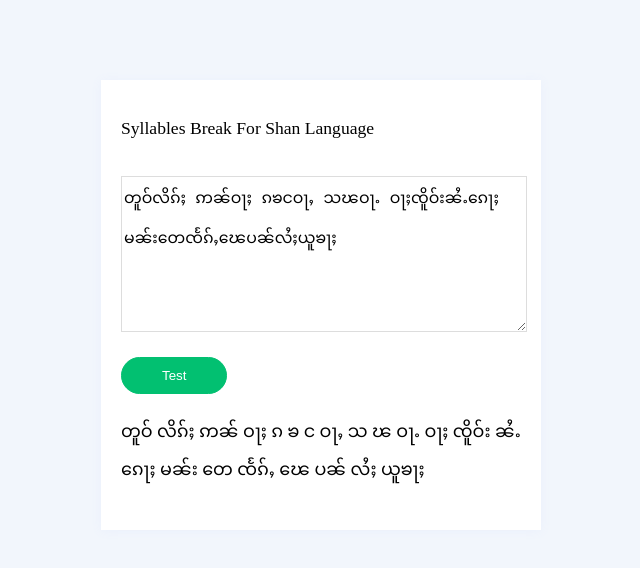
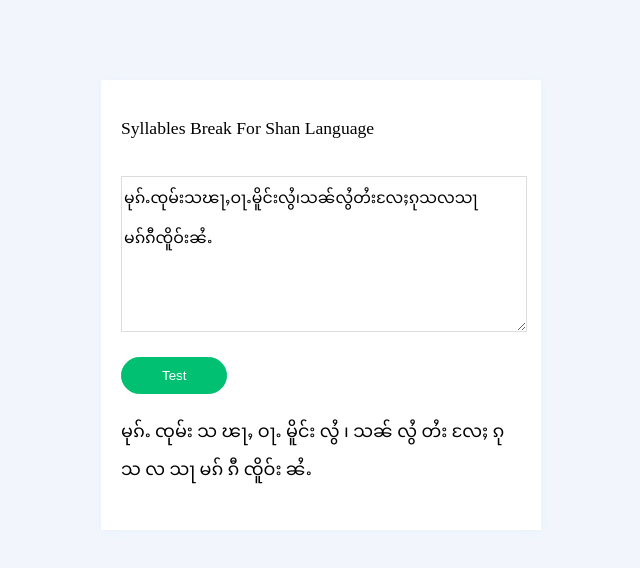
Before and after one commit to haohaaorg/shan-syllable-break, a plain HTML site: page index.html in a window 1280 px wide. Both pictures are taken after a click on the button "Test". Shown: the whole page, without its empty margins (319-959 px from the left). Drawn offline with Linux system fonts and the light colour scheme.

Commit message:
add breaks

```diff
--- a/index.html
+++ b/index.html
@@ -65,7 +65,7 @@
     <div class="container">
         <div class="center-box">
             <p>Syllables Break For Shan Language</p>
-            <textarea class="str">တူဝ်လိၵ်ႈ ဢၼ်ဝႃႈ ၵၶငဝႃႇ သၽဝႃႉ ဝႃႈၸိူဝ်းၼႆႉၵေႃႈမၼ်းတေၸႅၵ်ႇၽေပၼ်လႆႈယူၶႃႈ</textarea>
+            <textarea class="str">မုၵ်ႉၸုမ်းသၽႃႇဝႃႉမိူင်းလွႆ၊သၼ်လွႆတႆးလႄႈၵုသလသႃမၵ်ၵီၸိူဝ်းၼႆႉ</textarea>
             <button class="btn test">Test</button>
             <div class="res"></div>
         </div>
--- a/syllable-break.js
+++ b/syllable-break.js
@@ -4,15 +4,18 @@ document.querySelector(".test").addEventListener("click", e => {
 
     const tones = '\u1087|\u1088|\u1038|\u1089|\u108A';
     const ngaPyet = '\u103A';
+    const tits = '\u1030|\u102F';
     const ayeSai = '\u1031|\u1084';
     const ar = '\u1083';
+    const breaks = '\u104A|104B';
     const kaikurn = '\u1086';
     const tarngkakyan = '\u102E';
     const consonants = '\u1075|\u1076|\u1004|\u1078|\u101E|\u107A|\u1010|\u1011|\u107C|\u1015|\u107D|\u107E|\u1019|\u101A|\u101B|\u101C|\u101D|\u1081|\u1022';
 
-    const toneReg = new RegExp(`[${tones}]`, 'gmi');
+    const toneReg = new RegExp(`[${tones}|${breaks}]`, 'gmi');
     const frontReg = new RegExp(`[${ngaPyet}|${kaikurn}|${ar}|${tarngkakyan}]+[^${tones}]`, 'gmi');
     const backReg = new RegExp(`[${ayeSai}]+[^${tones}|${ar}]`, 'gmi');
+    const titsReg = new RegExp(`[${consonants}]+[${tits}]+[${consonants}]+[^${ngaPyet}]`,'gmi');
     const singleReg = new RegExp(`[${consonants}]+[${consonants}]+[^${ngaPyet}]`,'gmi');
 
     // Add space behind every tones
@@ -31,7 +34,7 @@ document.querySelector(".test").addEventListener("click", e => {
     }
 
     // Add space between single consonants except consonant followed by -်
-    function splitJoin(pattern) {
+    function consonantJoin(pattern) {
         if (!val.match(pattern)) { return }
         val = val.replace(pattern, (matched) => {
             const lastChar = matched.split('').pop();
@@ -40,10 +43,20 @@ document.querySelector(".test").addEventListener("click", e => {
         });
     }
 
+    // Add space between titSong
+    function titSongJoin(pattern) {
+        if (!val.match(pattern)) { return }
+        val = val.replace(pattern, (matched) => {
+            const lastWords = matched.substr(2);
+            const firstTwo = matched.substr(0,2);
+            return firstTwo+" "+lastWords;
+        });
+    }
+
     splitMatch(frontReg);
     splitMatch(backReg);
-    splitJoin(singleReg);
-
+    titSongJoin(titsReg);
+    consonantJoin(singleReg);
 
     document.querySelector(".res").innerHTML = val;
 })
```
